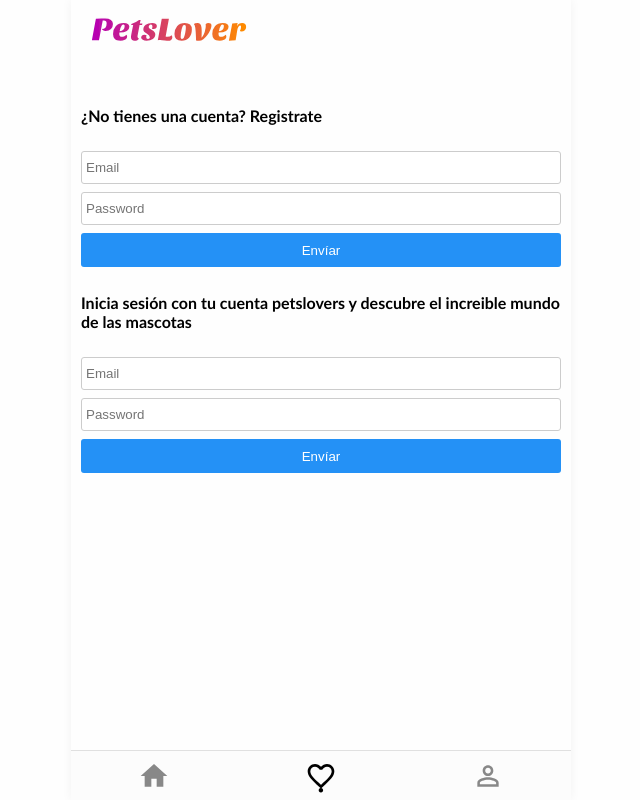
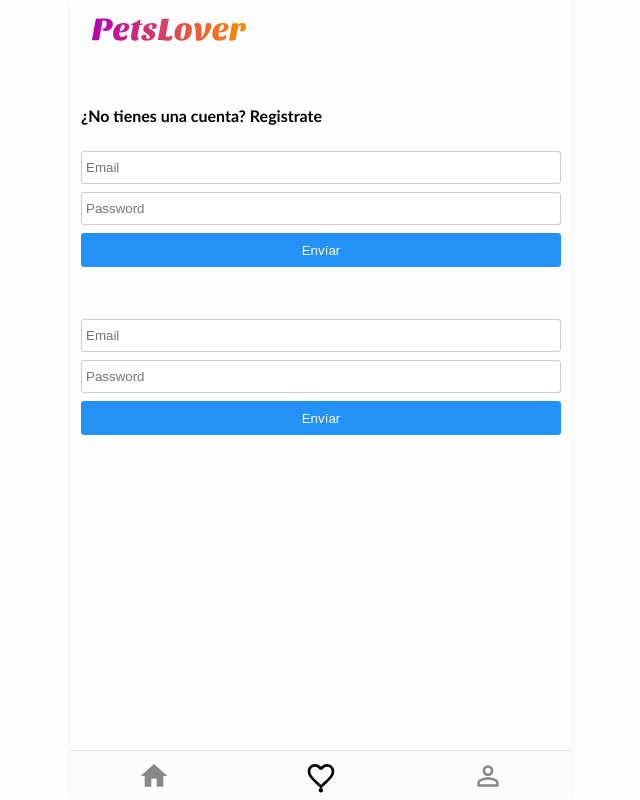
Before and after one commit to CorinaVaras/PetsLovers, a React app: page /favs in a window 1280 px wide. Shown: the whole page, without its empty margins (319-959 px from the left). Built offline with nearby package versions, Linux system fonts and the light colour scheme.

Commit message:
Handling mutations to login

```diff
--- a/src/components/UserForm/index.js
+++ b/src/components/UserForm/index.js
@@ -14,11 +14,11 @@
   return (
     <>
       <Title>{title}</Title>
-      {error && <Error>{error}</Error>}
       <Form disabled={disabled} onSubmit={handleSubmit}>
         <Input disabled={disabled} placeholder='Email' {...email} />
         <Input disabled={disabled} placeholder='Password' type='password' {...password} />
         <Button disabled={disabled}>Envíar</Button>
+        {error && <Error>{error}</Error>}
       </Form>
     </>
   )
--- a/src/components/UserForm/styles.js
+++ b/src/components/UserForm/styles.js
@@ -35,5 +35,5 @@
 
 export const Error = styled.span`
   color: red;
-  margin-left: 10px;
+  margin-top: 5px;
 `
--- /dev/null
+++ b/src/container/LoginMutation.js
@@ -0,0 +1,16 @@
+import React from 'react'
+import { Mutation } from 'react-apollo'
+import { gql } from 'apollo-boost'
+
+const LOGIN = gql`
+mutation login($input: UserCredentials!) {
+    login (input: $input)
+  }
+`
+export const LoginMutation = ({ children }) => {
+  return (
+    <Mutation mutation={LOGIN}>
+      {children}
+    </Mutation>
+  )
+}
--- a/src/pages/NoRegisteredUser.js
+++ b/src/pages/NoRegisteredUser.js
@@ -2,6 +2,7 @@
 import Context from '../Context'
 import { UserForm } from '../components/UserForm/index'
 import { RegisterMutation } from '../container/RegisterMutation'
+import { LoginMutation } from '../container/LoginMutation'
 
 const login = 'Inicia sesión con tu cuenta petslovers y descubre el increible mundo de las mascotas'
 
@@ -20,13 +21,26 @@
                     register({ variables }).then(activateAuth)
                   }
 
-                  const errorMsg = error && 'El usuario ya existe o ha ocurrido un problema'
+                  const errorMsg = error && 'Usuario ya existe'
 
                   return <UserForm disabled={loading} error={errorMsg} title='¿No tienes una cuenta? Registrate' onSubmit={onSubmit} />
                 }
               }
             </RegisterMutation>
-            <UserForm title={login} onSubmit={activateAuth} />
+            <LoginMutation>
+              {
+                (login, { data, loading, error }) => {
+                  const onSubmit = ({ email, password }) => {
+                    const input = { email, password }
+                    const variables = { input }
+                    login({ variables }).then(activateAuth)
+                  }
+
+                  const errorMsg = error && 'Usuario o contraseña incorrectos'
+                  return <UserForm disabled={loading} error={errorMsg} title={login} onSubmit={onSubmit} />
+                }
+              }
+            </LoginMutation>
           </>
         )
       }
```
